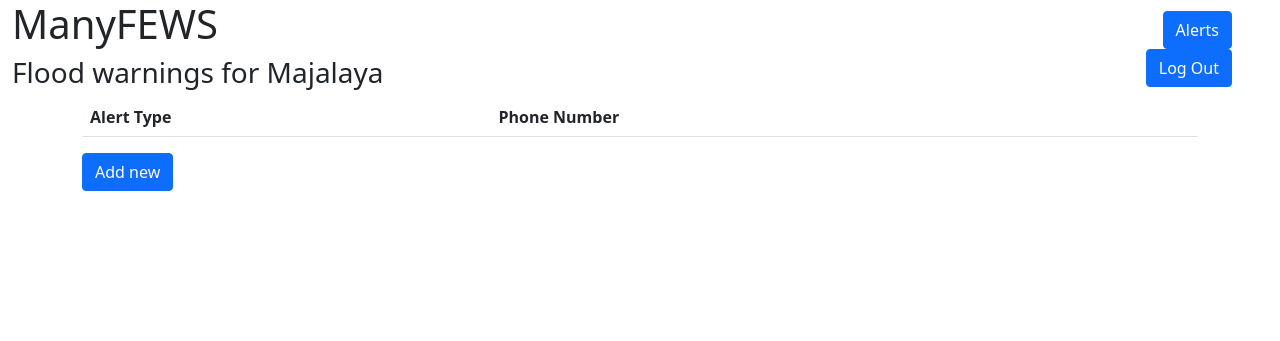
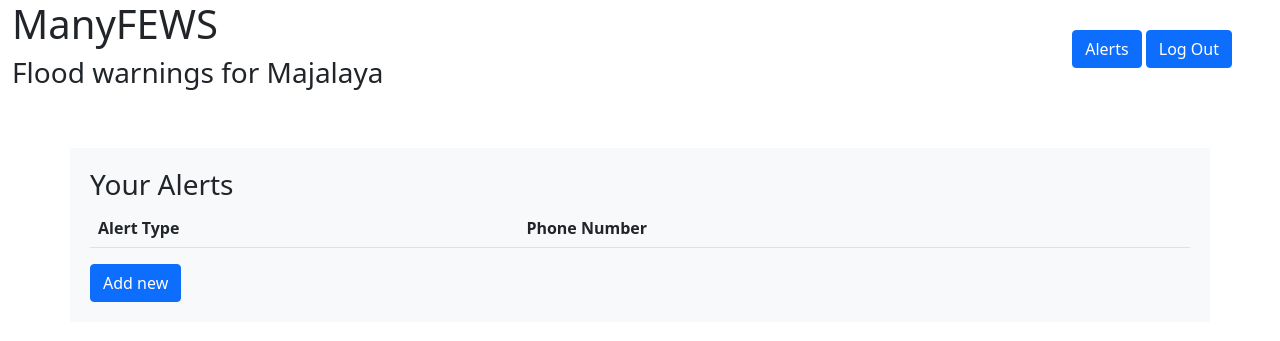
Before and after one commit to DurhamARC/ManyFEWS, a Django app: page /alerts in a window 1280 px wide. Shown: the top 341 px of the page. Run offline with Django 4.2, Linux system fonts and the light colour scheme; the visitor is signed in with stand-in values (Sample User, id 1); lists and menus that the app fills with data are empty; parts of the project's set-up code (start-up, migrations or seed data) failed here and were passed over; some libraries are stand-ins or nearby versions.

Commit message:
Styling tweaks

```diff
--- a/manyfews/templates/registration/login.html
+++ b/manyfews/templates/registration/login.html
@@ -3,7 +3,7 @@
 {% load crispy_forms_tags %}
 
 {% block content %}
-<div class="container accounts">
+<div class="container manyfews-forms">
 <h3>Log In</h3>
 <form method="post" class="account-form">
 
--- a/manyfews/templates/registration/password_reset_complete.html
+++ b/manyfews/templates/registration/password_reset_complete.html
@@ -2,7 +2,7 @@
 {% load crispy_forms_tags %}
 
 {% block content %}
-<div class="container accounts">
+<div class="container manyfews-forms">
   <h3>Password reset complete</h3>
   <p>Your new password has been set. You can log in now on the <a href="{% url 'login' %}">log in page</a>.</p>
 </div>
--- a/manyfews/templates/registration/password_reset_confirm.html
+++ b/manyfews/templates/registration/password_reset_confirm.html
@@ -2,7 +2,7 @@
 {% load crispy_forms_tags %}
 
 {% block content %}
-<div class="container accounts">
+<div class="container manyfews-forms">
   {% if validlink %}
     <h3>Enter new password</h3>
 
--- a/manyfews/templates/registration/password_reset_done.html
+++ b/manyfews/templates/registration/password_reset_done.html
@@ -2,7 +2,7 @@
 {% load crispy_forms_tags %}
 
 {% block content %}
-<div class="container accounts">
+<div class="container manyfews-forms">
   <h3>Password reset sent</h3>
   <p>We’ve emailed you instructions for setting your password, if an account exists with the email you entered. You should receive them shortly.</p>
   <p>If you don’t receive an email, please make sure you’ve entered the address you registered with, and check your spam folder.</p>
--- a/manyfews/templates/registration/password_reset_form.html
+++ b/manyfews/templates/registration/password_reset_form.html
@@ -2,7 +2,7 @@
 {% load crispy_forms_tags %}
 
 {% block content %}
-<div class="container accounts">
+<div class="container manyfews-forms">
   <h3>Forgot your password?</h3>
   <p>Enter your email address below, and we'll email instructions for setting a new one.</p>
 
--- a/manyfews/templates/registration/signup.html
+++ b/manyfews/templates/registration/signup.html
@@ -2,7 +2,7 @@
 {% load crispy_forms_tags %}
 
 {% block content %}
-<div class="container accounts">
+<div class="container manyfews-forms">
 <h3>Sign up</h3>
   <form method="post" class="account-form">
     {% csrf_token %}
--- a/manyfews/webapp/templates/webapp/alerts.html
+++ b/manyfews/webapp/templates/webapp/alerts.html
@@ -4,13 +4,13 @@
 
 {% block content %}
 
-<div class=container>
+<div class="container manyfews-forms">
+  <h3>Your Alerts</h3>
   <table class="table">
     <thead>
       <tr>
         <th scope="col">Alert Type</th>
         <th scope="col">Phone Number</th>
-        <th scope="col"></th>
         <th scope="col"></th>
       </tr>
     </thead>
@@ -21,8 +21,6 @@
           <td>{{ alert.phone_number.phone_number }}</td>
           <td>
             <a href="{% url 'alerts' %}/edit/{{ alert.id }}" class="btn btn-secondary">View/Edit</a>
-          </td>
-          <td>
             <button type="button" class="btn btn-danger" data-bs-toggle="modal" data-bs-target="#delete-modal" data-bs-delete-id="{{ alert.id }}">
               Delete
             </button>
@@ -31,12 +29,15 @@
       {% endfor %}
     </tbody>
   </table>
-  <button class="btn btn-primary" type="button" data-bs-toggle="collapse" data-bs-target="#edit-alert" aria-expanded="false" aria-controls="editAlert">
-    Add new
-  </button>
+
+  {% if not edit %}
+    <button class="btn btn-primary" type="button" data-bs-toggle="collapse" data-bs-target="#edit-alert" aria-expanded="false" aria-controls="editAlert">
+      Add new
+    </button>
+  {% endif %}
 
   <div {% if not edit %}class="collapse" {% endif %}id="edit-alert">
-    <form method="post">
+    <form method="post" class="alert-form">
       {% csrf_token %}
       {{ form|crispy }}
 
--- a/manyfews/webapp/templates/webapp/base.html
+++ b/manyfews/webapp/templates/webapp/base.html
@@ -20,8 +20,8 @@
         </div>
         <div class="col-2 align-self-center right">
           {% if user.is_authenticated %}
-            <div class="col"><a href="{% url 'alerts' %}" class="btn btn-primary">Alerts</a></div>
-            <div class="col"><a href="{% url 'logout' %}" class="btn btn-primary">Log Out</a></div>
+            <a href="{% url 'alerts' %}" class="btn btn-primary">Alerts</a>
+            <a href="{% url 'logout' %}" class="btn btn-primary">Log Out</a>
           {% else %}
             <a href="{% url 'login' %}" class="btn btn-primary">Login</a>
             <a href="{% url 'signup' %}" class="btn btn-primary">Sign Up</a>
```
Also changed, not shown: manyfews/webapp/assets/sass/main.scss (+8 -4 lines), manyfews/webapp/static/index-bundle.js.
